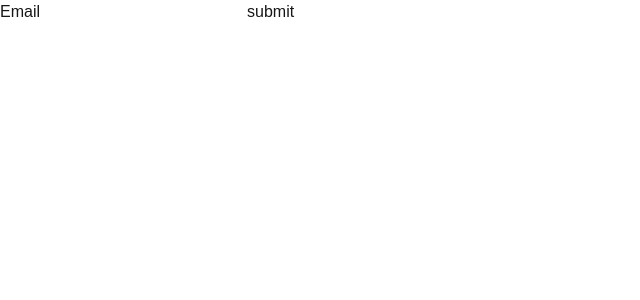
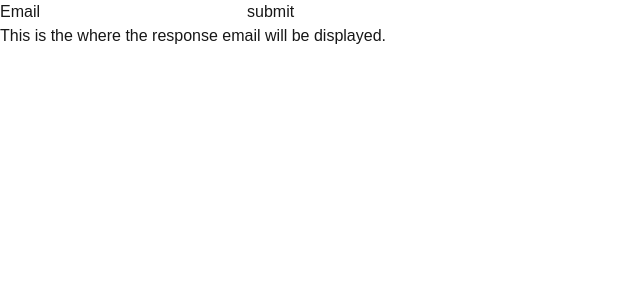
Before and after one commit to AlexPassalis/alexpassalis, a Next.js app in the folder front-end/next-js/: page / in a window 1280 px wide. Shown: the top 300 px of the page, without its empty margins (0-640 px from the left). Built offline with nearby package versions, Linux system fonts and the light colour scheme.

Commit message:
docker-compose and page updates

```diff
--- a/front-end/next-js/src/app/api/email/route.ts
+++ b/front-end/next-js/src/app/api/email/route.ts
@@ -8,5 +8,5 @@ export async function POST(req: Request) {
   const { email }: RequestBody = await req.json()
   console.log(email)
 
-  return NextResponse.json({ json: { response: email } }, { status: 200 })
+  return NextResponse.json({ response: email }, { status: 200 })
 }
--- a/front-end/next-js/src/app/page.tsx
+++ b/front-end/next-js/src/app/page.tsx
@@ -1,7 +1,14 @@
 'use client'
 
+import { useState } from 'react'
+
 export default function HomePage() {
+  const [responseEmail, setResponseEmail] = useState(
+    'This is the where the response email will be displayed.'
+  )
+
   return (
+    <>
       <form
         className="flex flex-col gap-2 w-96 place-self-center mt-96"
         onSubmit={async e => {
@@ -18,8 +25,9 @@ export default function HomePage() {
             if (!res.ok) {
               throw new Error('!ok')
             }
+
             const { response }: ResponseBody = await res.json()
-          console.log(response)
+            setResponseEmail(response)
           } catch (error) {
             console.log(error)
           }
@@ -37,6 +45,9 @@ export default function HomePage() {
           submit
         </button>
       </form>
+
+      <h1>{responseEmail}</h1>
+    </>
   )
 }
 
```
Also changed, not shown: 1 other file (tests, documents, lock files or other folders). Lines whose indentation alone changed are shown as unchanged.
